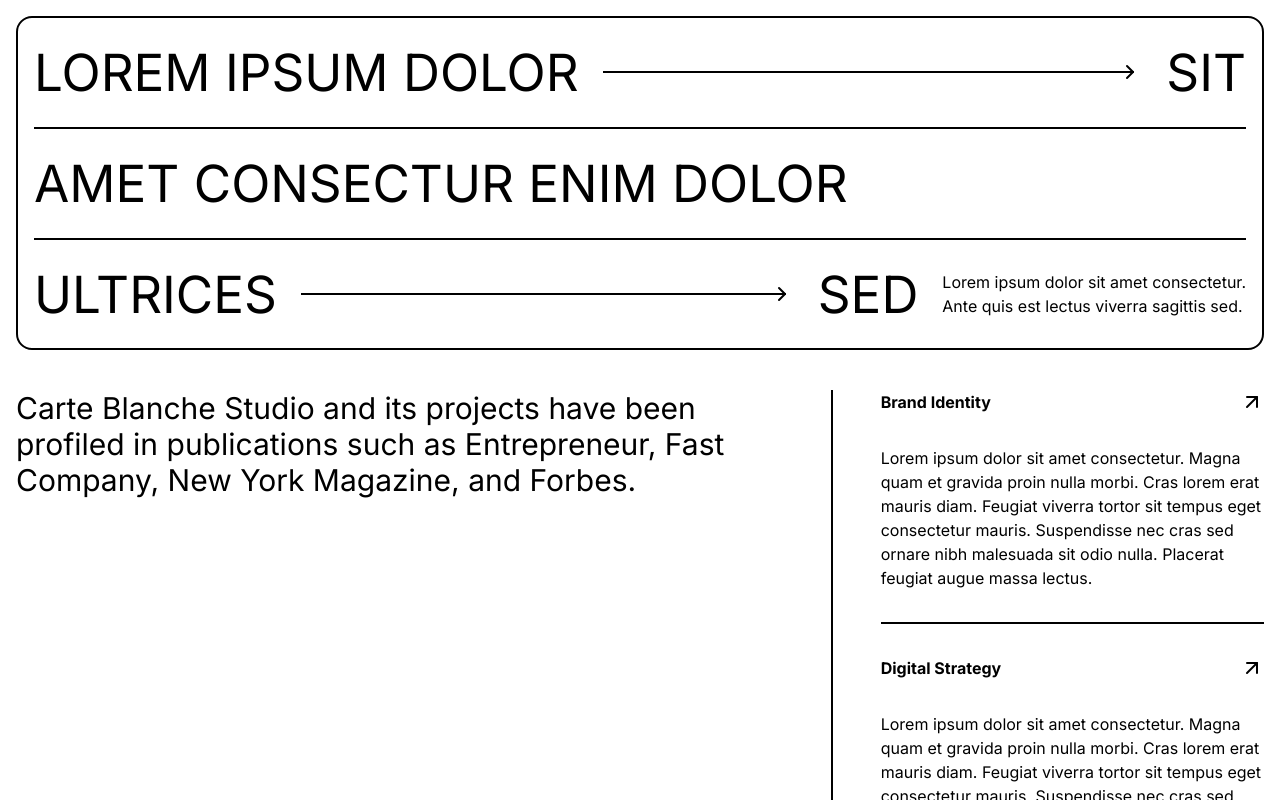
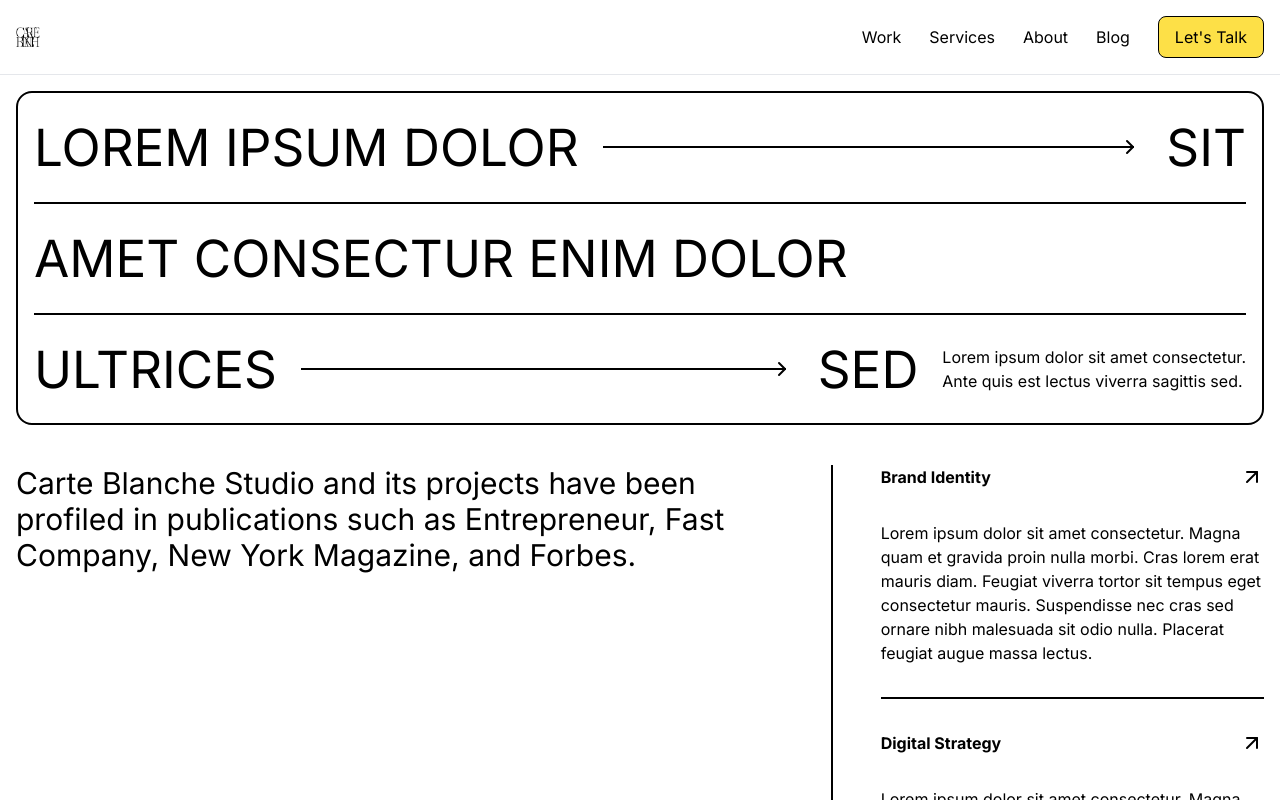
Before and after one commit to Asraful-code235/portfolio_v1, a Next.js app: page / in a window 1280 px wide. Shown: the top 800 px of the page. Built offline with nearby package versions, Linux system fonts and the light colour scheme.

Commit message:
Add common navbar component and implemented it in root layout

```diff
--- a/app/layout.js
+++ b/app/layout.js
@@ -1,6 +1,7 @@
 import Footer from "@/components/ui/Footer";
 import "./globals.css";
 import { Inter } from "next/font/google";
+import Navbar from "@/components/ui/Navbar";
 
 const inter = Inter({ subsets: ["latin"] });
 
@@ -13,6 +14,7 @@ export default function RootLayout({ children }) {
   return (
     <html lang="en">
       <body className={inter.className}>
+        <Navbar />
         {children}
         <Footer />
       </body>
--- a/components/ui/Button.jsx
+++ b/components/ui/Button.jsx
@@ -1,8 +1,10 @@
 import { cn } from "@/lib/utils";
 
 const variants = {
+  unstyled: "p-0 rounded-0 text-base",
   primary: "bg-black text-white",
   secondary: "bg-gray-200 text-black",
+  warning: "bg-yellow-300 text-black border border-black",
 };
 
 export default function Button({
--- /dev/null
+++ b/components/ui/Navbar.jsx
@@ -0,0 +1,56 @@
+"use client";
+import { useState } from "react";
+import Image from "next/image";
+import Link from "next/link";
+import { navLinks } from "@/constants/navbar";
+import { logo } from "@/public/images";
+import { Menu, X } from "lucide-react";
+import Button from "./Button";
+
+export default function Navbar() {
+  const [isMobileMenuOpen, setIsMobileMenuOpen] = useState(false);
+
+  function toggleMobileMenu() {
+    setIsMobileMenuOpen(!isMobileMenuOpen);
+  }
+
+  return (
+    <nav className="p-4 space-y-6 text-sm md:text-base border-b">
+      <div className="flex justify-between items-center">
+        <Image src={logo} alt="logo" className="w-6" />
+
+        <ul className="hidden md:block space-x-7">
+          {navLinks.map((link) => (
+            <Link key={link.title} href={link.href}>
+              {link.title}
+            </Link>
+          ))}
+          <Button variant="warning" className="w-fit">
+            Let's Talk
+          </Button>
+        </ul>
+
+        <Button
+          variant="unstyled"
+          onClick={toggleMobileMenu}
+          className="md:hidden"
+        >
+          {!isMobileMenuOpen ? <Menu className="w-6" /> : <X className="w-6" />}
+        </Button>
+      </div>
+
+      {isMobileMenuOpen ? (
+        <ul className="md:hidden flex flex-col gap-6">
+          {navLinks.map((link) => (
+            <Link key={link.title} href={link.href} className="">
+              {link.title}
+            </Link>
+          ))}
+          <Button variant="warning" className="w-fit">
+            Let's Talk
+          </Button>
+        </ul>
+      ) : null}
+    </nav>
+  );
+}
```
